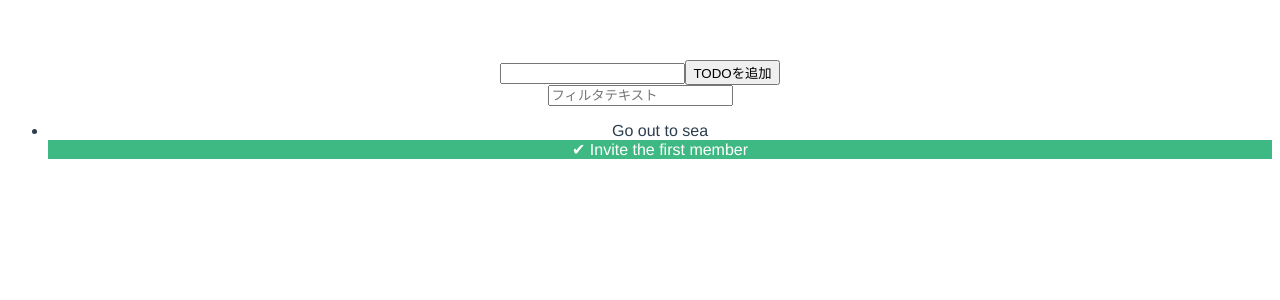
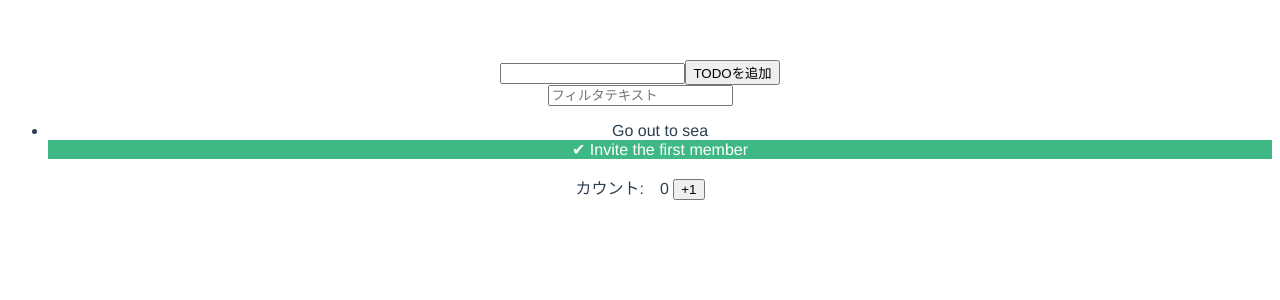
Before and after one commit to Takahiro800/vue-sample-todo, a Vue app in the folder vue-todo-list/: page / in a window 1280 px wide. Shown: the top 300 px of the page. Built offline with nearby package versions, Linux system fonts and the light colour scheme.

Commit message:
feat(p60): カスタムイベント・親コンポーネントへデータを渡す

```diff
--- a/vue-todo-list/src/App.vue
+++ b/vue-todo-list/src/App.vue
@@ -1,15 +1,20 @@
 <template>
   <!-- ToDoListを使用する -->
-  <ToDoList />
+  <div>
+    <ToDoList />
+    <test />
+  </div>
 </template>
 
 <script>
+import test from './components/Component.vue';
 import ToDoList from './components/ToDoList.vue';
 export default {
   name: 'App',
   // ToDoListを<template>で使用できるようにする
   components: {
     ToDoList,
+    test,
   },
 };
 </script>
--- /dev/null
+++ b/vue-todo-list/src/components/ChildComponent.vue
@@ -0,0 +1,19 @@
+<template>
+  <div>
+    カウント:　{{ count }}
+    <button v-on:click="handleClick">+1</button>
+  </div>
+</template>
+
+<script>
+export default {
+  props: { count: { type: Number } },
+  emits: ['update'],
+  methods: {
+    handleClick() {
+      const newCount = this.count + 1;
+      this.$emit('update', newCount);
+    },
+  },
+};
+</script>
--- /dev/null
+++ b/vue-todo-list/src/components/Component.vue
@@ -0,0 +1,17 @@
+<template>
+  <ChildComponent v-bind:count="myCount" v-on:update="handleUpdate" />
+</template>
+<script>
+import ChildComponent from './ChildComponent.vue';
+export default {
+  components: { ChildComponent },
+  data() {
+    return { myCount: 0 };
+  },
+  methods: {
+    handleUpdate(newCount) {
+      this.myCount = newCount;
+    },
+  },
+};
+</script>
```
